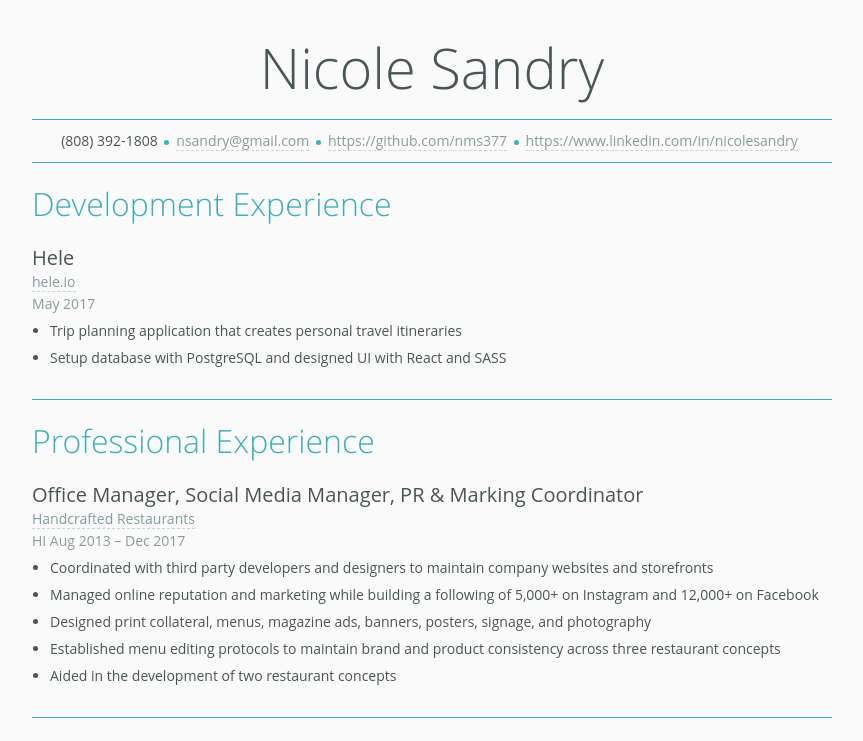
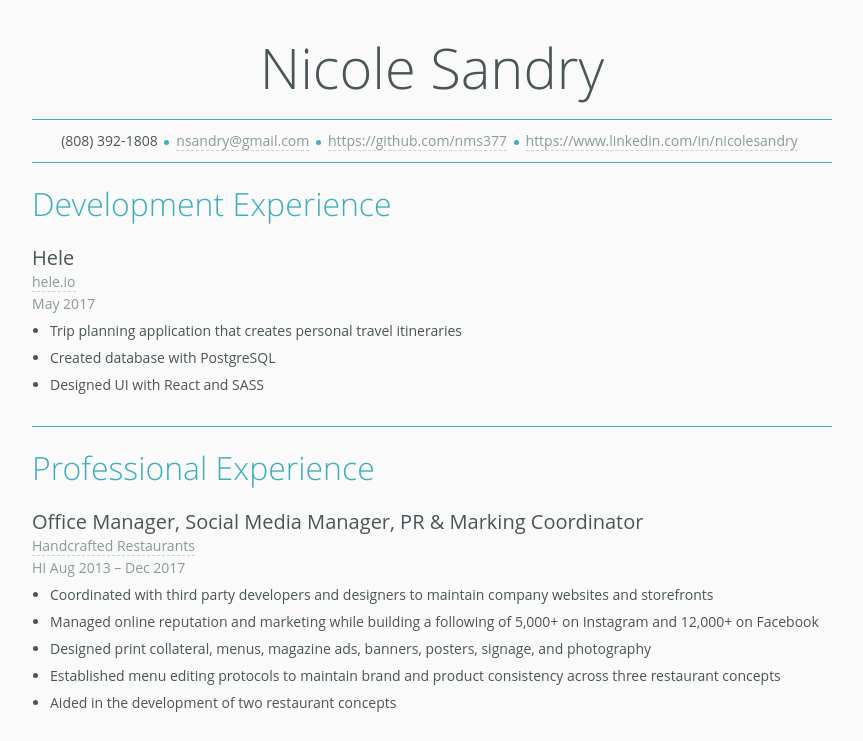
Before and after one commit to nms377/nicolesandry, a plain HTML site: page index.html in a window 1280 px wide. Shown: the top 741 px of the page, without its empty margins (208-1071 px from the left). Drawn offline with Linux system fonts and the light colour scheme; a web font is replaced by a local one.

Commit message:
Updated Development Experience and Technical Skills.

```diff
--- a/index.html
+++ b/index.html
@@ -17,7 +17,8 @@
 <h5 id="may-2017">May 2017</h5>
 <ul>
 <li>Trip planning application that creates personal travel itineraries</li>
-<li>Setup database with PostgreSQL and designed UI with React and SASS</li>
+<li>Created database with PostgreSQL</li>
+<li>Designed UI with React and SASS</li>
 </ul>
 <h2 id="professional-experience">Professional Experience</h2>
 <h3 id="executive-assistant">Office Manager, Social Media Manager, PR & Marking Coordinator</h3>
@@ -119,7 +120,7 @@
 <li>Adobe Photoshop CC</li>
 <li>Adobe Illustrator CC</li>
 <li>Adobe Lightroom CC</li>
-<li>Google AdWords</li>
+<!-- <li>Google AdWords</li> -->
 </ul>
 </div>
 </div>
```
